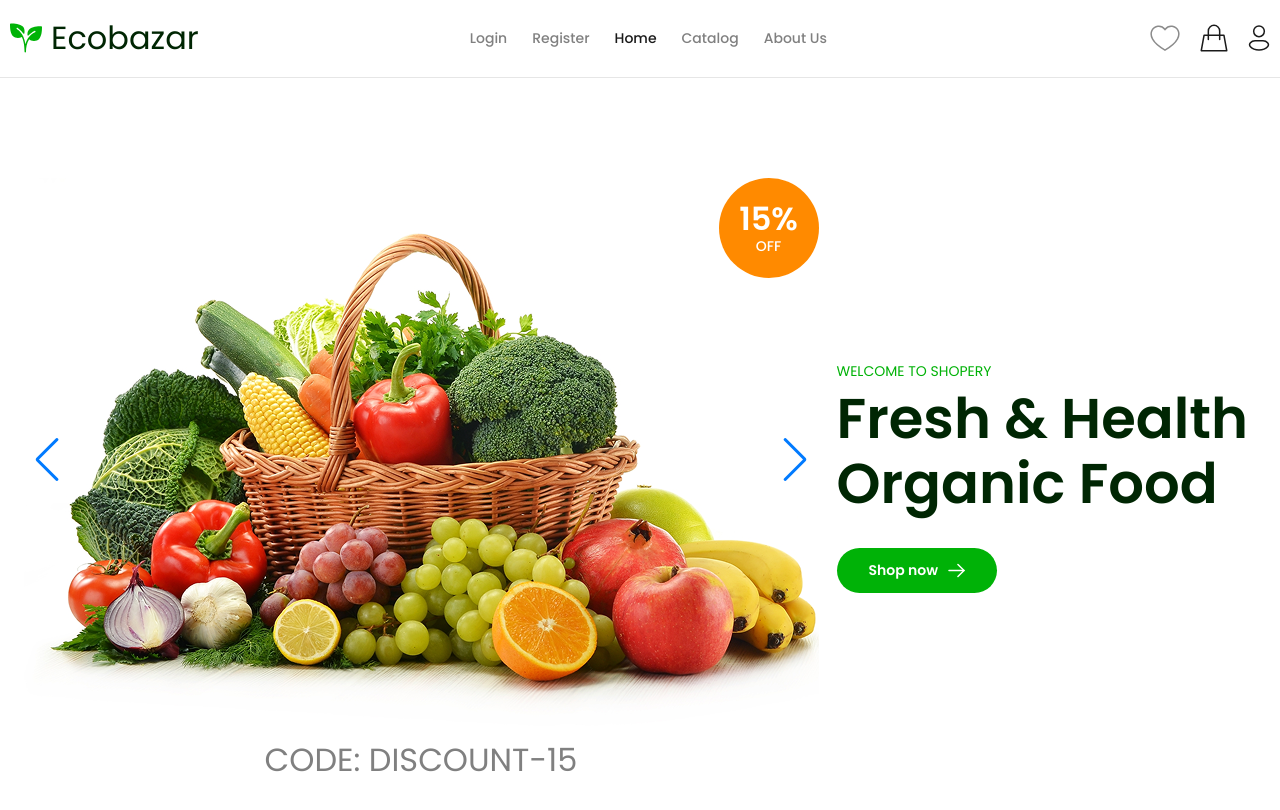
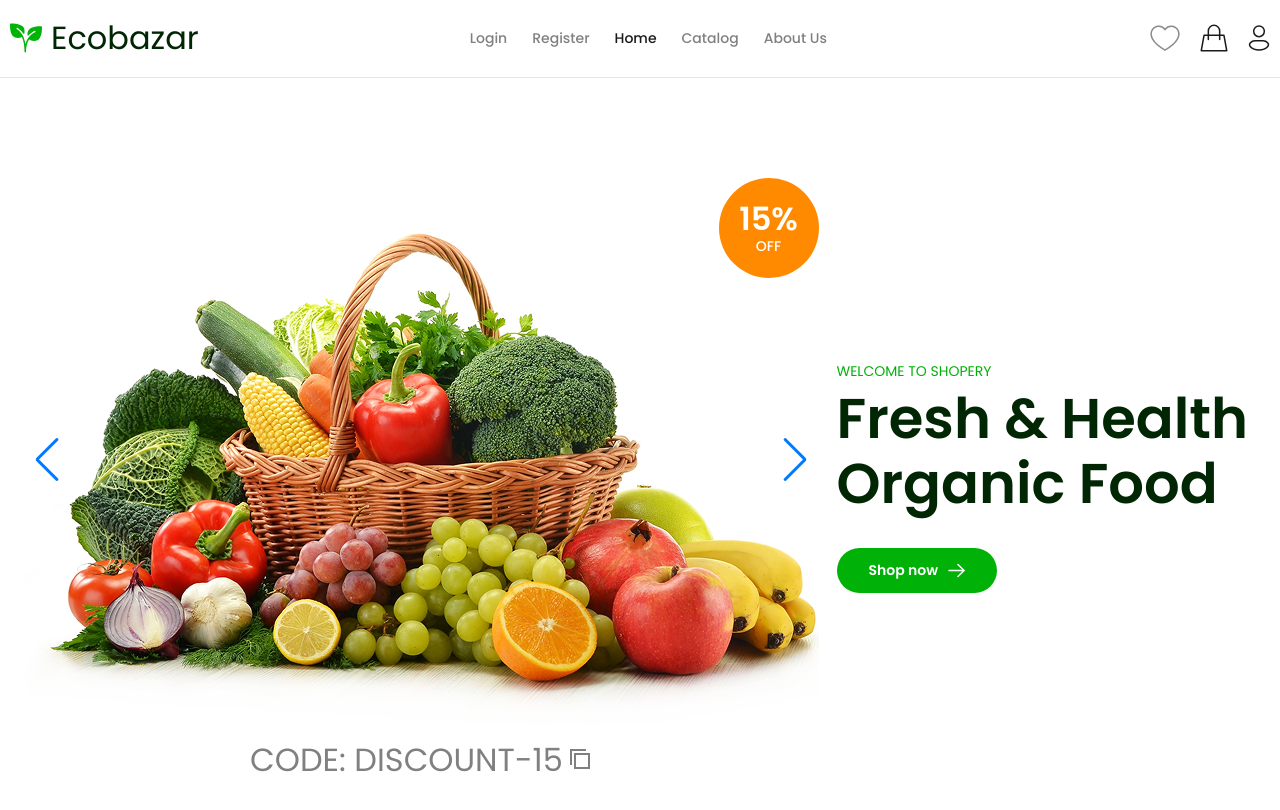
Before and after one commit to RobMarv1n/eCommerce-Application, a React (Vite) app: page / in a window 1280 px wide. Shown: the top 810 px of the page. Built offline with nearby package versions, Linux system fonts and the light colour scheme; no server answers; what @commercetools/platform-sdk, @commercetools/ts-client would draw is missing.

Commit message:
feat: add clipboard icon

```diff
--- a/src/pages/home/home-swiper-slider/HomeSwiperSlider.tsx
+++ b/src/pages/home/home-swiper-slider/HomeSwiperSlider.tsx
@@ -6,6 +6,8 @@ import image2 from './assets/home-image-2.png';
 import image3 from './assets/home-image-3.png';
 import './home-swiper-slider.css';
 import { useState } from 'react';
+import { ClipboardIcon } from '../../../shared/ui/Icon/ClipboardIcon';
+import { toast } from 'sonner';
 
 const data = [
   { image: image1, discount: 10 },
@@ -13,8 +15,21 @@ const data = [
   { image: image3, discount: 20 },
 ];
 
+const bodyCode = 'DISCOUNT-';
+
 export function HomeSwiperSlider() {
   const [slideIndex, setSlideIndex] = useState(0);
+
+  const copyToClipboard = async () => {
+    try {
+      await navigator.clipboard.writeText(
+        `${bodyCode}${data[slideIndex].discount}`
+      );
+      toast.success('Code is copied to the buffer');
+    } catch {
+      toast.error("Couldn't copy the code");
+    }
+  };
 
   return (
     <div className="home-slider-wrapper">
@@ -48,7 +63,13 @@ export function HomeSwiperSlider() {
       </div>
       {
         <div className="home-code">
-          code: discount-{data[slideIndex].discount}
+          <span>
+            code: {bodyCode}
+            {data[slideIndex].discount}
+          </span>
+          <span className="home-code-icon" onClick={copyToClipboard}>
+            <ClipboardIcon color="var(--color-gray-5)" />
+          </span>
         </div>
       }
     </div>
--- a/src/pages/home/home-swiper-slider/home-swiper-slider.css
+++ b/src/pages/home/home-swiper-slider/home-swiper-slider.css
@@ -5,6 +5,7 @@
 }
 
 .home-slider {
+  user-select: none;
   width: 795px;
 }
 
@@ -42,8 +43,22 @@
 }
 
 .home-code {
+  display: flex;
+  gap: 5px;
+  align-items: center;
+
   font-size: 32px;
   text-transform: uppercase;
+}
+
+.home-code-icon {
+  cursor: pointer;
+}
+
+.home-code-icon:hover {
+  .clipboard-line {
+    stroke: var(--color-soft-primary);
+  }
 }
 
 @media (width <= 1250px) {
--- /dev/null
+++ b/src/shared/ui/Icon/ClipboardIcon.tsx
@@ -0,0 +1,40 @@
+export function ClipboardIcon({ width = 24, height = 24, color = '#000' }) {
+  return (
+    <svg
+      className="clipboard"
+      width={width}
+      height={height}
+      viewBox="0 0 24 24"
+      fill="none"
+      xmlns="http://www.w3.org/2000/svg"
+    >
+      <line
+        className="clipboard-line"
+        x1="3"
+        y1="2"
+        x2="3"
+        y2="18"
+        stroke={color}
+        strokeWidth="2"
+      />
+      <line
+        className="clipboard-line"
+        x1="18"
+        y1="3"
+        x2="2"
+        y2="3"
+        stroke={color}
+        strokeWidth="2"
+      />
+      <rect
+        className="clipboard-line"
+        x="7"
+        y="7"
+        width="14"
+        height="14"
+        stroke={color}
+        strokeWidth="2"
+      />
+    </svg>
+  );
+}
```
